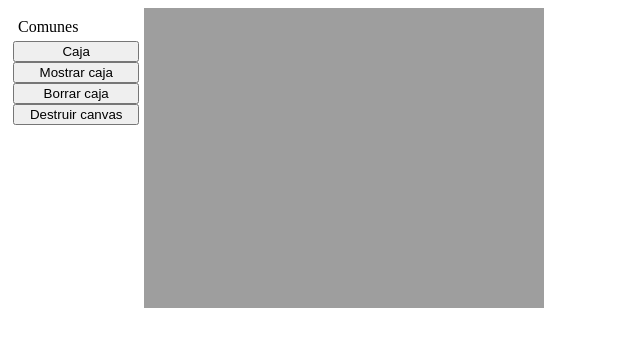
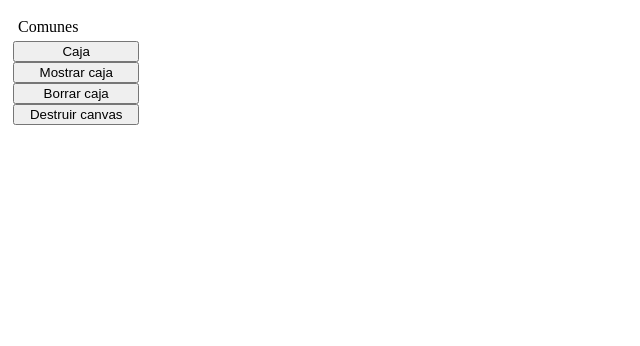
Before and after one commit to lanstat/loiraDesigner, a website: page tests/debug/box.html in a window 1280 px wide. Both pictures are taken after a click on the button "Destruir canvas". Shown: the whole page, without its empty margins (0-640 px from the left). Drawn offline with Linux system fonts and the light colour scheme.

Commit message:
Change background renderer

```diff
--- a/core/canvas.js
+++ b/core/canvas.js
@@ -17,15 +17,23 @@ var Loira;
         }
         return CanvasContainer;
     }());
+    var CanvasConfig = (function () {
+        function CanvasConfig() {
+            this.width = 0;
+            this.height = 0;
+        }
+        return CanvasConfig;
+    }());
     var Canvas = (function () {
         /**
          * Crea una nueva instancia de canvas
          *
          * @memberof Loira
          * @class Canvas
-         * @param {object} canvas Identificador o elemento canvas
+         * @param {object} container Id of the element container or pointer of the container
+         * @param {CanvasConfig} config Canvas configurations
          */
-        function Canvas(canvas) {
+        function Canvas(container, config) {
             /**
              * @property {Object}  _selected - Objeto que se encuentra seleccionado
              */
@@ -43,27 +51,43 @@ var Loira;
              */
             this.items = [];
             /**
-             * @property {Object} _canvas - Puntero al objeto de renderizado de lienzo
+             * @property {HTMLCanvasElement} _canvas - Puntero al objeto de renderizado de lienzo
              */
             this._canvas = null;
             /**
-             * @property {Image} _background - Imagen de fondo
+             * @property {HTMLCanvasElement} _background - Imagen de fondo
              */
             this._background = null;
             /**
-             * @property {HtmlElement} _canvasContainer - Contenedor del canvas
+             * @property {Object} _canvasContainer - Contenedor del canvas
              */
             this._canvasContainer = null;
             /**
              * @property {String}  defaultRelation - Relacion que se usara por defecto cuando se agregue una nueva union
              */
             this.defaultRelation = null;
-            if (typeof canvas === 'string') {
-                this._canvas = document.getElementById(canvas);
+            /**
+             * @property {HTMLDivElement}  container - Canvas container
+             */
+            this.container = null;
+            if (typeof container === 'string') {
+                this.container = document.getElementById(container);
             }
             else {
-                this._canvas = canvas;
+                this.container = container;
             }
+            this._canvas = document.createElement('canvas');
+            this._canvas.width = config.width;
+            this._canvas.height = config.height;
+            this._canvas.style.position = 'absolute';
+            this._canvas.style.left = '0';
+            this._canvas.style.top = '0';
+            this._canvas.style.zIndex = '100';
+            this.container.style.width = this.container.style.maxWidth = config.width + 'px';
+            this.container.style.height = this.container.style.maxHeight = config.height + 'px';
+            this.container.style.position = 'relative';
+            this._config = config;
+            this.container.appendChild(this._canvas);
             this._callbacks = {};
             this.items = [];
             this.defaultRelation = 'Relation.Association';
@@ -76,6 +100,7 @@ var Loira;
                 };
             }
             this._bind();
+            this._setScrollContainer();
         }
         /**
          * Dibuja las relaciones y simbolos dentro del canvas
@@ -84,9 +109,6 @@ var Loira;
         Canvas.prototype.renderAll = function () {
             var ctx = this._canvas.getContext('2d');
             ctx.clearRect(0, 0, this._canvas.width, this._canvas.height);
-            if (this._background) {
-                ctx.drawImage(this._background, 0, 0);
-            }
             for (var i = 0; i < this.items.length; i++) {
                 this.items[i]._render(ctx);
             }
@@ -228,10 +250,13 @@ var Loira;
             this._canvas.ondblclick = null;
             this._canvas.onselectstart = null;
             if (this._canvasContainer) {
-                this._canvasContainer.element.removeEventListener('scroll', this._canvasContainer.listener);
+                this.container.removeEventListener('scroll', this._canvasContainer.listener);
             }
             this._canvasContainer = null;
             this._canvas = null;
+            while (this.container.firstChild) {
+                this.container.removeChild(this.container.firstChild);
+            }
         };
         /**
          * Agrega un nuevo escuchador al evento especifico
@@ -527,37 +552,43 @@ var Loira;
          * @param resizeToImage Define if the canvas should resize to image size
          */
         Canvas.prototype.setBackground = function (image, resizeToImage) {
-            this._background = image;
+            this._background = document.createElement('canvas');
+            this._background.width = image.width;
+            this._background.height = image.height;
+            this._background.style.position = 'absolute';
+            this._background.style.left = '0';
+            this._background.style.top = '0';
+            this._background.style.zIndex = '0';
+            this._background.getContext('2d').drawImage(image, 0, 0);
             if (resizeToImage) {
+                this.container.style.overflow = 'auto';
                 this._canvas.width = image.width;
                 this._canvas.height = image.height;
             }
+            this.container.insertBefore(this._background, this._canvas);
         };
         /**
          * Define un elemento que contendra al canvas y servira de scroll
-         *
-         * @param container Contenedor del canvas
          */
-        Canvas.prototype.setScrollContainer = function (container) {
+        Canvas.prototype._setScrollContainer = function () {
             var _this = this;
             if (_this._canvasContainer) {
-                _this._canvasContainer.element.removeEventListener('scroll', _this._canvasContainer.listener);
+                _this.container.removeEventListener('scroll', _this._canvasContainer.listener);
             }
             _this._canvasContainer = {
                 x: 0,
                 y: 0,
                 w: 0,
                 h: 0,
-                element: document.getElementById(container),
                 listener: function () {
-                    _this._canvasContainer.y = _this._canvasContainer.element.scrollTop;
-                    _this._canvasContainer.x = _this._canvasContainer.element.scrollLeft;
+                    _this._canvasContainer.y = _this.container.scrollTop;
+                    _this._canvasContainer.x = _this.container.scrollLeft;
                     return true;
                 }
             };
-            _this._canvasContainer.w = _this._canvasContainer.element.clientWidth;
-            _this._canvasContainer.h = _this._canvasContainer.element.clientHeight;
-            _this._canvasContainer.element.addEventListener('scroll', _this._canvasContainer.listener);
+            _this._canvasContainer.w = _this.container.clientWidth;
+            _this._canvasContainer.h = _this.container.clientHeight;
+            _this.container.addEventListener('scroll', _this._canvasContainer.listener);
         };
         /**
          * Obtiene las relaciones vinculadas a un objeto
--- a/tests/debug/box.html
+++ b/tests/debug/box.html
@@ -22,8 +22,9 @@
         <button id="delBox">Borrar caja</button>
         <button id="destroy">Destruir canvas</button>
     </div>
-    <div id="genial" style="width: 85%; height: 500px; float: left; overflow: auto">
-        <canvas style="background-color:#aacccc" id="_canvas" width="800" height="500" tabindex="999"></canvas>
+    <div id="genial" style="width: 85%; height: 500px; float: left">
+        <div id="_canvas2"></div>
+        <!--<canvas style="background-color:#aacccc" id="_canvas" width="800" height="500" tabindex="999"></canvas>-->
     </div>
 </div>
 <script>
@@ -31,7 +32,7 @@
 
         Loira.Config.assetsPath = '../../assets/';
 
-        var canvas = new Loira.Canvas('_canvas');
+        var canvas = new Loira.Canvas('_canvas2', {height: 500, width: 800});
         var myObject;
 
         var image = new Image();
@@ -40,8 +41,6 @@
             canvas.setBackground(image, true);
             canvas.renderAll();
         };
-
-        canvas.setScrollContainer('genial');
 
         // TODO Se le da un timeout para q carguen las imagenes, se mantiene hasta encontrar otra forma solo es en la primera renderizacion
         setTimeout(function(){
@@ -68,14 +67,6 @@
         document.getElementById('destroy').addEventListener('click', function(){
             canvas.destroy();
         });
-
-        canvas.on('object:added', function(evt){
-            if(evt.selected.type == 'use_case'){
-                evt.selected.text = prompt("Por favor ingrese un texto", "caso de uso");
-            }else if(evt.selected.type == 'actor'){
-                evt.selected.text = prompt("Por favor ingrese un nombre", "actor");
-            }
-        });
     }
 </script>
 </body>
```
Also changed, not shown: core/canvas.ts (+60 -26 lines), tests/unit/qunit-test.js (+2 -2 lines), 1 other file.
